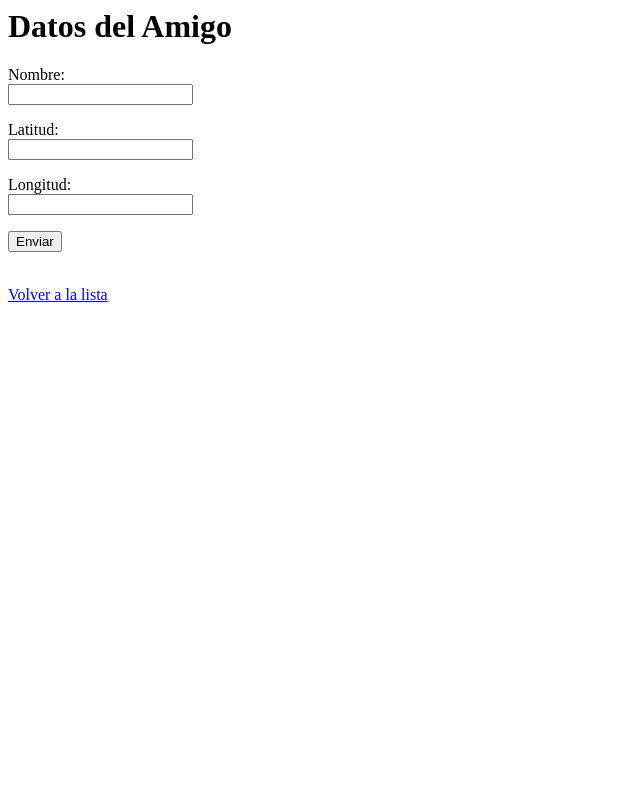
After one commit to uo289640/IS-2026, a Flask app: page /new_amigo in a window 1280 px wide. The commit adds this page. Shown: the whole page, without its empty margins (0-640 px from the left). Run offline with Flask 3, Linux system fonts and the light colour scheme.

Commit message:
Implementada vista HTML y controlador. Apartado 3 de la sesion 2.2 finalizado

```diff
--- a/sesion2-2/amigos/app/__init__.py
+++ b/sesion2-2/amigos/app/__init__.py
@@ -1,43 +1,65 @@
-from flask import Flask, render_template
-from flask import Flask
+from flask import Flask, render_template, request, redirect
 from flask_sqlalchemy import SQLAlchemy
 from flask_migrate import Migrate
-
-# Importamos el diccionario de configuraciones (production, development)
 from config import app_config
 
-# Crear el objeto db que servirá para conectar con la base de datos
 db = SQLAlchemy()
 
-# La factoría recibe como parámetro que configuración queremos usar
 def create_app(config_name):
-    # La app simplemente es una instancia de la clase Flask
-    # La "receta" obliga a pasarle el nombre del módulo en que fue creada
-    # que python guarda en la variable __name__. El parámetro
-    # instance_relative_config es para decirle que cuando leamos
-    # ficheros de configuración, lo haga de la carpeta ./instance
     app = Flask(__name__, instance_relative_config=True)
-
-    # Una vez creada, la app debe almacenar una configuración
-    # La sacamos del diccionario de configuraciones
     app.config.from_object(app_config[config_name])
-
-    # Extendemos esa configuración con la URL de la base de datos
-    # que leemos de otro fichero de configuración en ./instance
     app.config.from_pyfile('config.py')
-
-    # Pasamos la aplicación ya configurada a db.init(), quien usará
-    # la URL para conectar con la base de datos sql
     db.init_app(app)
 
     migrate = Migrate(app, db)
+
     from app import models
+    from app.models import Amigo  # Lo importamos aquí para usarlo en todas las rutas
 
-    # Configuremos una ruta de prueba para la app
+    # Mostrar la tabla de amigos
     @app.route('/amigos')
-    def prueba():
-        from app.models import Amigo
+    def tabla_amigos():
         amigos = Amigo.query.all()
         return render_template('tabla_amigos.html', amigos=amigos)
 
+    # Mostrar el formulario vacío para crear un amigo
+    @app.route('/new_amigo')
+    def new_amigo():
+        return render_template('formulario.html', amigo=None)
+
+    # Mostrar el formulario relleno para editar un amigo existente
+    @app.route('/edit_amigo/<int:id>')
+    def edit_amigo(id):
+        amigo = Amigo.query.get(id)
+        return render_template('formulario.html', amigo=amigo)
+
+    # Borrar un amigo y volver a la tabla
+    @app.route('/delete_amigo/<int:id>')
+    def delete_amigo(id):
+        amigo = Amigo.query.get(id)
+        if amigo:
+            db.session.delete(amigo)
+            db.session.commit()
+        return redirect('/amigos')
+
+    # Recibir los datos del formulario
+    @app.route('/save_amigo', methods=['POST'])
+    def save_amigo():
+        id_amigo = request.form.get('id')
+        name = request.form.get('name')
+        lati = request.form.get('lati')
+        longi = request.form.get('longi')
+
+        if id_amigo:  # Si hay ID, actualizamos el amigo existente
+            amigo = Amigo.query.get(id_amigo)
+            amigo.name = name
+            amigo.lati = lati
+            amigo.longi = longi
+        else:  # Si no hay ID, creamos uno nuevo
+            amigo = Amigo(name=name, lati=lati, longi=longi)
+            db.session.add(amigo)
+
+        db.session.commit()
+        return redirect('/amigos')
+
     return app
--- /dev/null
+++ b/sesion2-2/amigos/app/templates/formulario.html
@@ -0,0 +1,34 @@
+<html>
+  <head>
+    <meta charset="utf-8">
+    <title>Formulario Amigo</title>
+  </head>
+  <body>
+    <h1>Datos del Amigo</h1>
+
+    <!-- El formulario envía los datos por POST a la ruta /save_amigo -->
+    <form action="/save_amigo" method="POST">
+
+      <!-- Campo oculto para el ID (el usuario no lo ve) -->
+      <input type="hidden" name="id" value="{{ amigo.id if amigo else '' }}">
+
+      <p>
+        <label>Nombre:</label><br>
+        <input type="text" name="name" value="{{ amigo.name if amigo else '' }}" required>
+      </p>
+      <p>
+        <label>Latitud:</label><br>
+        <input type="text" name="lati" value="{{ amigo.lati if amigo else '' }}" required>
+      </p>
+      <p>
+        <label>Longitud:</label><br>
+        <input type="text" name="longi" value="{{ amigo.longi if amigo else '' }}" required>
+      </p>
+
+      <input type="submit" value="Enviar">
+    </form>
+
+    <br>
+    <a href="/amigos">Volver a la lista</a>
+  </body>
+</html>
```
Also changed, not shown: sesion2-2/amigos/app/templates/tabla_amigos.html (+7 -0 lines).
